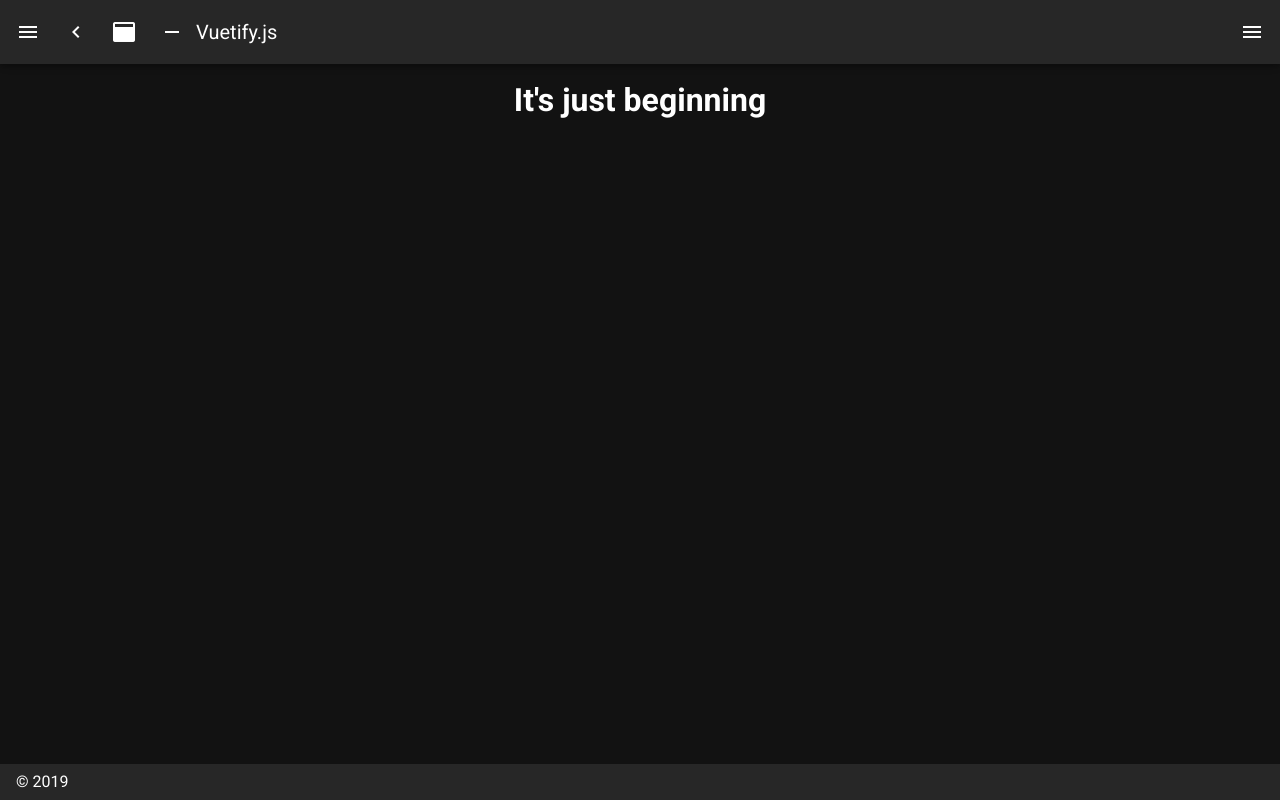
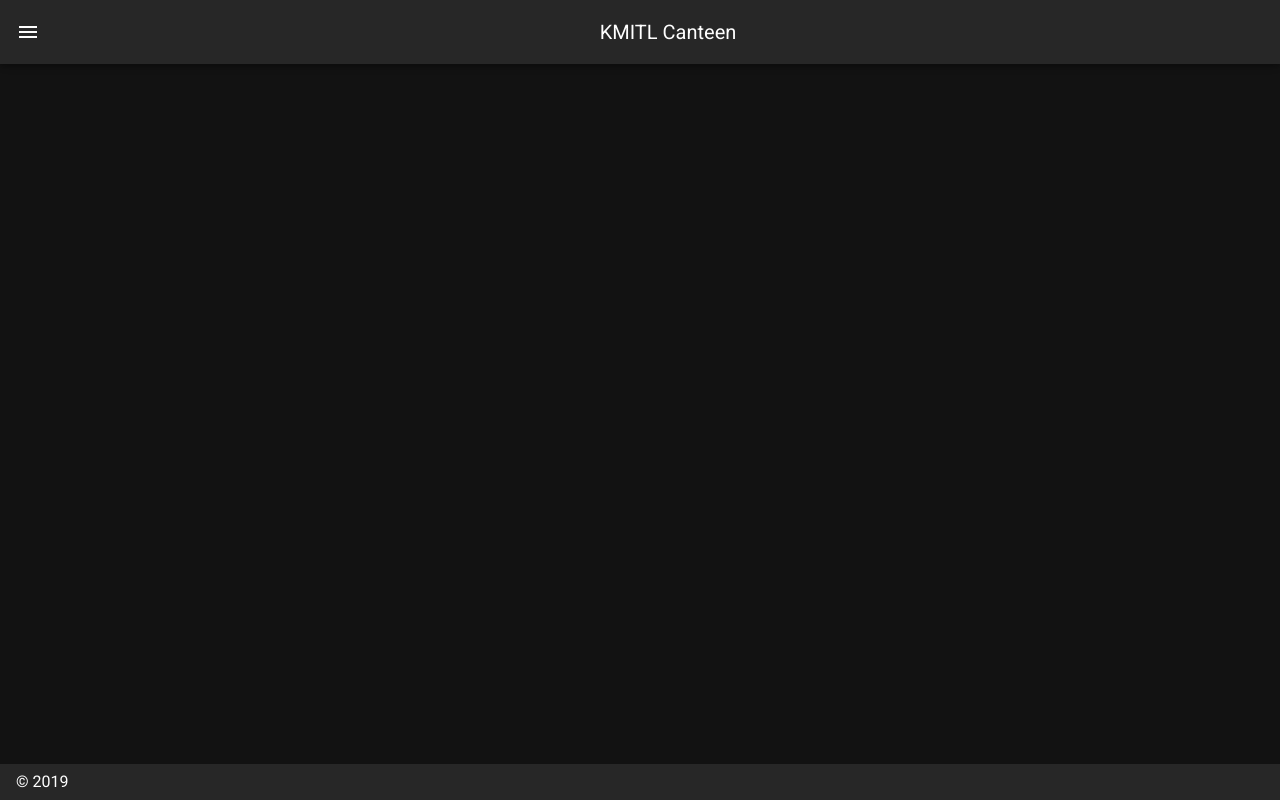
Before and after one commit to peetnawapol/kmitl_canteen, a Nuxt app: page / in a window 1280 px wide. Built offline with nearby package versions, Linux system fonts and the light colour scheme.

Commit message:
Change some where

```diff
--- a/layouts/default.vue
+++ b/layouts/default.vue
@@ -1,5 +1,5 @@
 <template>
-  <v-app dark>
+  <v-app light>
     <v-navigation-drawer
       v-model="drawer"
       :mini-variant="miniVariant"
@@ -26,38 +26,13 @@
     </v-navigation-drawer>
     <v-app-bar :clipped-left="clipped" fixed app>
       <v-app-bar-nav-icon @click.stop="drawer = !drawer" />
-      <v-btn icon @click.stop="miniVariant = !miniVariant">
-        <v-icon>mdi-{{ `chevron-${miniVariant ? 'right' : 'left'}` }}</v-icon>
-      </v-btn>
-      <v-btn icon @click.stop="clipped = !clipped">
-        <v-icon>mdi-application</v-icon>
-      </v-btn>
-      <v-btn icon @click.stop="fixed = !fixed">
-        <v-icon>mdi-minus</v-icon>
-      </v-btn>
-      <v-toolbar-title v-text="title" />
-      <v-spacer />
-      <v-btn icon @click.stop="rightDrawer = !rightDrawer">
-        <v-icon>mdi-menu</v-icon>
-      </v-btn>
+      <v-toolbar-title v-text="title" class="mx-auto" />
     </v-app-bar>
     <v-content>
       <v-container>
         <nuxt />
       </v-container>
     </v-content>
-    <v-navigation-drawer v-model="rightDrawer" :right="right" temporary fixed>
-      <v-list>
-        <v-list-item @click.native="right = !right">
-          <v-list-item-action>
-            <v-icon light>
-              mdi-repeat
-            </v-icon>
-          </v-list-item-action>
-          <v-list-item-title>Switch drawer (click me)</v-list-item-title>
-        </v-list-item>
-      </v-list>
-    </v-navigation-drawer>
     <v-footer :fixed="fixed" app>
       <span>&copy; 2019</span>
     </v-footer>
@@ -76,17 +51,12 @@ export default {
           icon: 'mdi-apps',
           title: 'Welcome',
           to: '/'
-        },
-        {
-          icon: 'mdi-chart-bubble',
-          title: 'Inspire',
-          to: '/inspire'
         }
       ],
       miniVariant: false,
-      right: true,
+      right: false,
       rightDrawer: false,
-      title: 'Vuetify.js'
+      title: 'KMITL Canteen'
     }
   }
 }
--- a/nuxt.config.js
+++ b/nuxt.config.js
@@ -6,7 +6,7 @@ export default {
    ** Headers of the page
    */
   head: {
-    titleTemplate: '%s - ' + process.env.npm_package_name,
+    titleTemplate: 'KMITL Canteen | IT KMITL',
     title: process.env.npm_package_name || '',
     meta: [
       { charset: 'utf-8' },
--- a/package.json
+++ b/package.json
@@ -15,9 +15,9 @@
     "test:e2e": "cross-env TEST=e2e ava --config e2e.config.js"
   },
   "dependencies": {
-    "nuxt": "^2.0.0",
     "@nuxtjs/axios": "^5.3.6",
-    "@nuxtjs/pwa": "^3.0.0-0"
+    "@nuxtjs/pwa": "^3.0.0-0",
+    "nuxt": "^2.0.0"
   },
   "devDependencies": {
     "@nuxtjs/vuetify": "^1.0.0",
--- a/pages/index.vue
+++ b/pages/index.vue
@@ -1,12 +1,7 @@
 <template>
-  <v-layout column justify-center align-center>
-    <v-flex xs12 sm8 md6>
-      <h1>It's just beginning</h1>
-    </v-flex>
-  </v-layout>
+  <div></div>
 </template>
 
 <script>
-export default {
-}
+export default {}
 </script>
```
Also changed, not shown: 1 other file (tests, documents, lock files or other folders).
